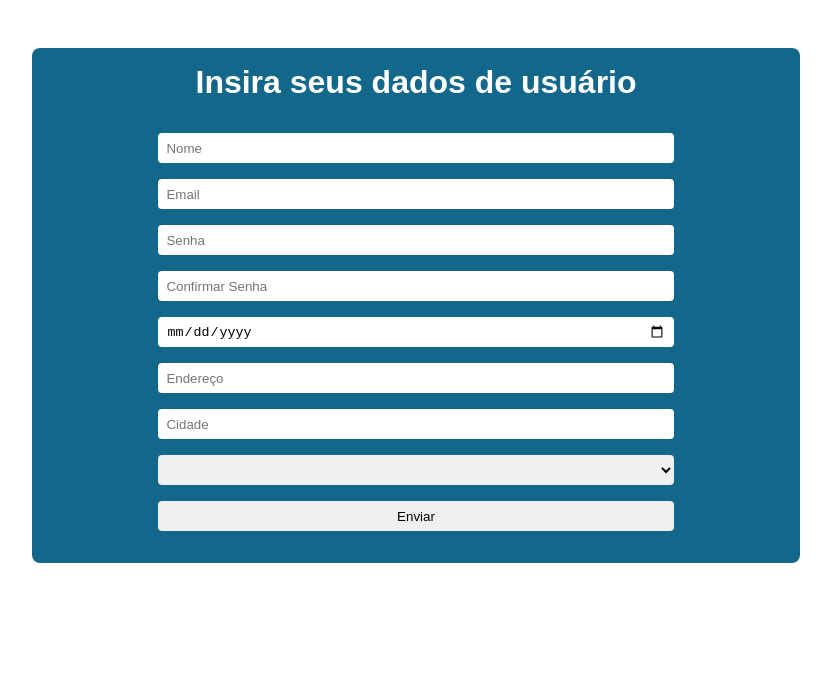
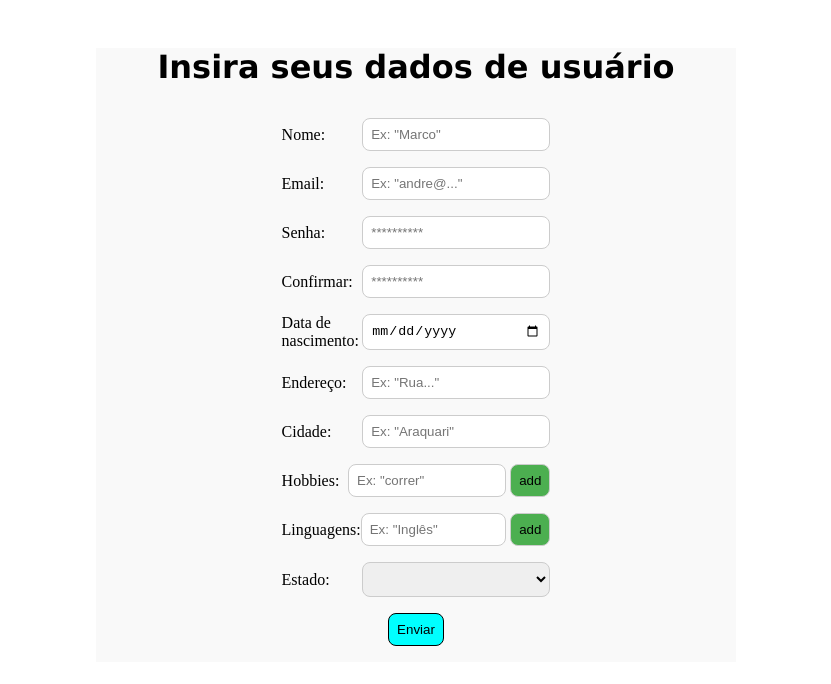
Before and after one commit to PedroHenmalaquias/projeto01, a Vue app: page / in a window 1280 px wide. Shown: the top 684 px of the page, without its empty margins (224-1055 px from the left). Built offline with nearby package versions, Linux system fonts and the light colour scheme.

Commit message:
refazendo forms

```diff
--- a/src/App.vue
+++ b/src/App.vue
@@ -37,9 +37,22 @@ const user = reactive({
     'SP',
     'SE',
     'TO'
-  ]
+  ],
+  hobbies: [],
+  linguagens: [],
+  biografia: ''
 })
 let envia = ref(false)
+let hobbie = ""
+let linguagem = ref('')
+const addHobbie = () => {
+  user.hobbies.push(hobbie)
+  hobbie = ""
+}
+const addLinguagem = () => {
+  user.linguagens.push(linguagem)
+  linguagem.value = ''
+}
 </script>
 
 <template>
@@ -47,28 +60,46 @@ let envia = ref(false)
     <h1>Insira seus dados de usuário</h1>
     <form action="" @submit.prevent>
       <div class="itens">
-        <input type="text" name="" id="" placeholder="Nome" v-model="user.nome" />
+        <label for="nameinput">Nome:</label>
+        <input type="text" name="nameinput" id="" placeholder='Ex: "Marco"' v-model="user.nome" />
       </div>
       <div class="itens">
-        <input type="email" name="" id="" placeholder="Email" v-model="user.email" />
+        <label for="emailinput">Email:</label>
+        <input type="email" name="emailinput" id="" placeholder='Ex: "andre@..."' v-model="user.email" />
       </div>
       <div class="itens">
-        <input type="password" name="" id="" placeholder="Senha" v-model="user.senha" />
+        <label for="passwordinput">Senha:</label>
+        <input type="password" name="passwordinput" id="" placeholder='**********' v-model="user.senha" />
       </div>
       <div class="itens">
-        <input type="password" name="" id="" placeholder="Confirmar Senha" v-model="user.confirmarSenha" />
+        <label for="confirmpassword">Confirmar:</label>
+        <input type="password" name="confirmpassword" id="" placeholder="**********" v-model="user.confirmarSenha" />
       </div>
       <div class="itens">
-        <input type="date" name="" id="" placeholder="Data de Nascimento" v-model="user.dataNascimento" />
+        <label for="dateinput">Data de nascimento:</label>
+        <input type="date" name="dateinput" id="" placeholder='Ex: "01/01/2001"' v-model="user.dataNascimento" />
       </div>
       <div class="itens">
-        <input type="text" name="" id="" placeholder="Endereço" v-model="user.endereco" />
+        <label for="addressinput">Endereço:</label>
+        <input type="text" name="addressinput" id="" placeholder='Ex: "Rua..."' v-model="user.endereco" />
       </div>
       <div class="itens">
-        <input type="text" name="" id="" placeholder="Cidade" v-model="user.cidade" />
+        <label for="cityinput">Cidade:</label>
+        <input type="text" name="cityinput" id="" placeholder='Ex: "Araquari"' v-model="user.cidade" />
       </div>
       <div class="itens">
-        <select name="" id="" v-model="user.estado">
+        <label for="hobbiesinput">Hobbies:</label>
+        <input type="text" name="hobbiesinput" id="" placeholder='Ex: "correr"' v-model="hobbie"/>
+        <button @click="addHobbie">add</button>
+      </div>
+      <div class="itens">
+        <label for="languagesinput">Linguagens:</label>
+        <input type="text" name="languagesinput" id="" placeholder='Ex: "Inglês"' v-model="linguagem" />
+        <button @click="addLinguagem">add</button>
+      </div>
+      <div class="itens">
+        <label for="stateInput">Estado:</label>
+        <select name="stateInput" id="" v-model="user.estado">
           <option v-for="estado in user.estado" :key="estado" :value="estado">{{ estado }}</option>
         </select>
       </div>
@@ -85,7 +116,63 @@ let envia = ref(false)
     <p>Endereço: {{ user.endereco }}</p>
     <p>Cidade: {{ user.cidade }}</p>
     <p>Estado: {{ user.estado }}</p>
+    <p>Hobbies: <p v-for="hobbiee in user.hobbies" :key="hobbiee">{{ hobbiee }}</p></p>
+    <p>Linguagens: {{ user.linguagens }}</p>
   </div>
 </template>
 
-<style scoped></style>
+<style scoped>
+.container{
+  margin:3rem auto;
+  width: 50%;
+  display: flex;
+  flex-direction: column;
+  align-items: center;
+  background-color: #f9f9f9;
+}
+form{
+  margin: auto;
+  width: 60%;
+}
+.itens{
+  margin: 1rem auto;
+  width: 70%;
+  display: flex;
+  align-items: center;
+  justify-content: space-between;
+  /* flex-direction: column; */
+}
+.itens > input{
+  width: 70%;
+  padding: 0.5rem;
+  border-radius: 0.5rem;
+  border: 1px solid #ccc;
+}
+.itens >label{
+  width: 30%;
+}
+.itens >  button:nth-child(3){
+  background-color: #4CAF50;
+  margin-left: .25rem;
+  padding: 0.5rem;
+  border-radius: 0.5rem;
+  border: 1px solid #ccc;
+}
+.itens> select {
+  width: 70%;
+  padding: 0.5rem;
+  border-radius: 0.5rem;
+  border: 1px solid #ccc;
+}
+.itens > button:only-child{
+  margin: auto;
+  background-color: aqua;
+  padding: 0.5rem;
+  border-radius: 0.5rem;
+  border: 1px solid black;
+}
+.container h1{
+  margin-bottom: 1rem;
+  font-family: Verdana, Geneva, Tahoma, sans-serif;
+}
+</style>
--- a/src/assets/main.css
+++ b/src/assets/main.css
@@ -3,56 +3,3 @@
   margin: 0;
   padding: 0;
 }
-.container{
-  width: 60%;
-  margin: 0 auto;
-  background-color: #13678A;
-  color: white;
-  padding: 1rem;
-  border-radius: .50rem;
-  display: flex;
-  flex-direction: column;
-  font-family: sans-serif;
-  margin-top: 3rem;
-
-}
-.container h1{
-  font-size: 2rem;
-  margin-bottom: 2rem;
-  text-align: center;
-}
-.container > form > .itens  > input, select, button{
-  padding: .5rem;
-  margin-bottom: 1rem;
-  border-radius: .25rem;
-  border: none;
-  width: 100%;
-  height: 30px;
-}
-.itens{
-  width: 70%;
-  margin: auto;
-}
-.corDados{
-background-color: #03A63C;
-color: white;
-}
-.cabecalhoDados{
-  display: flex;
-  justify-content: space-between;
-  padding: 1rem;
-  margin-bottom: 2rem;
-}
-.cabecalhoDados > button{
-  width: 50px;
-  height: 50px;
-  background-color: red;
-  color: white;
-  font-size: 25px;
-}
-.container > p{
-  text-align: center;
-  margin-top: 1rem;
-  margin-bottom: 1rem;
-  font-size: 22px;
-}
```
